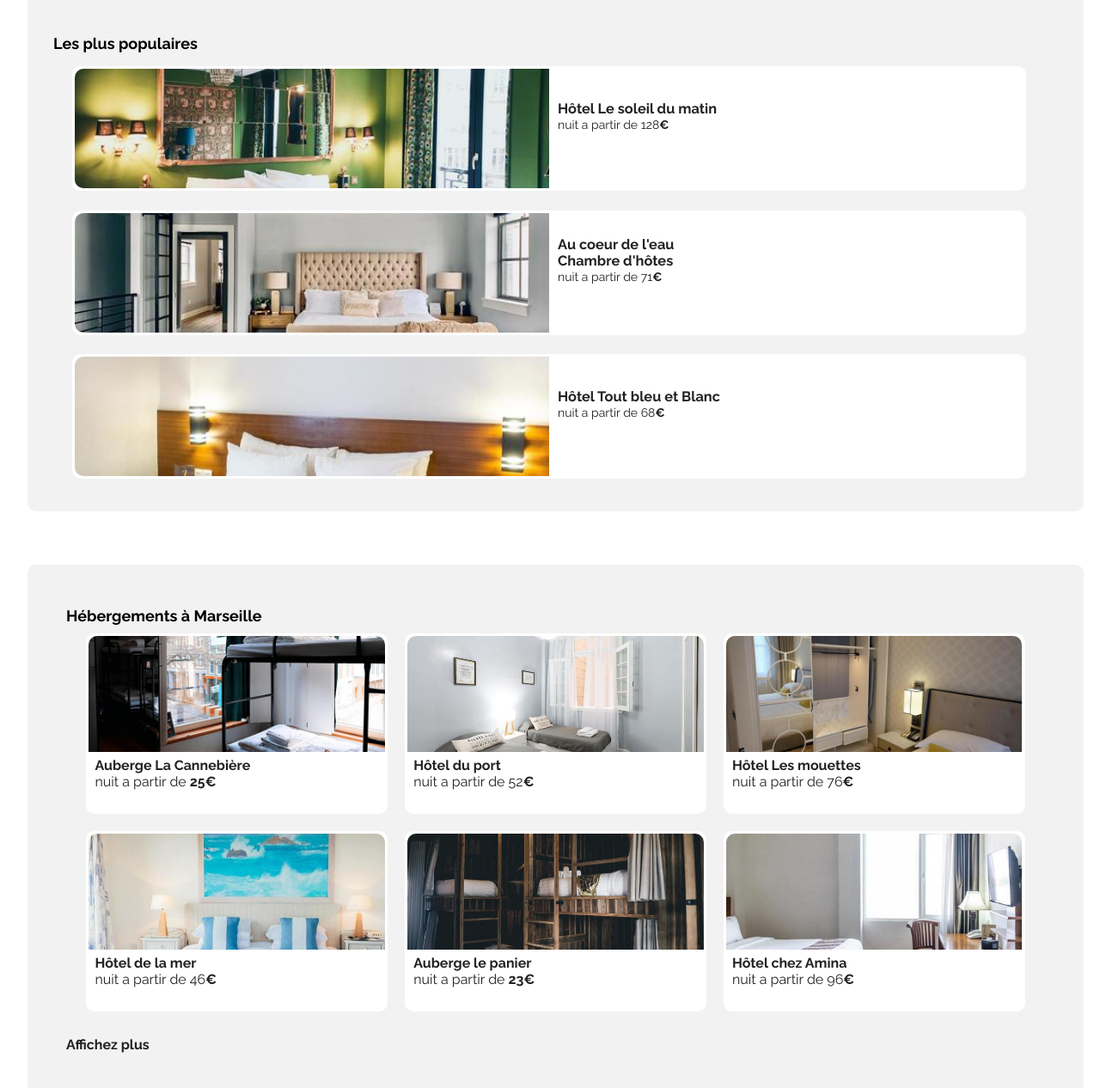
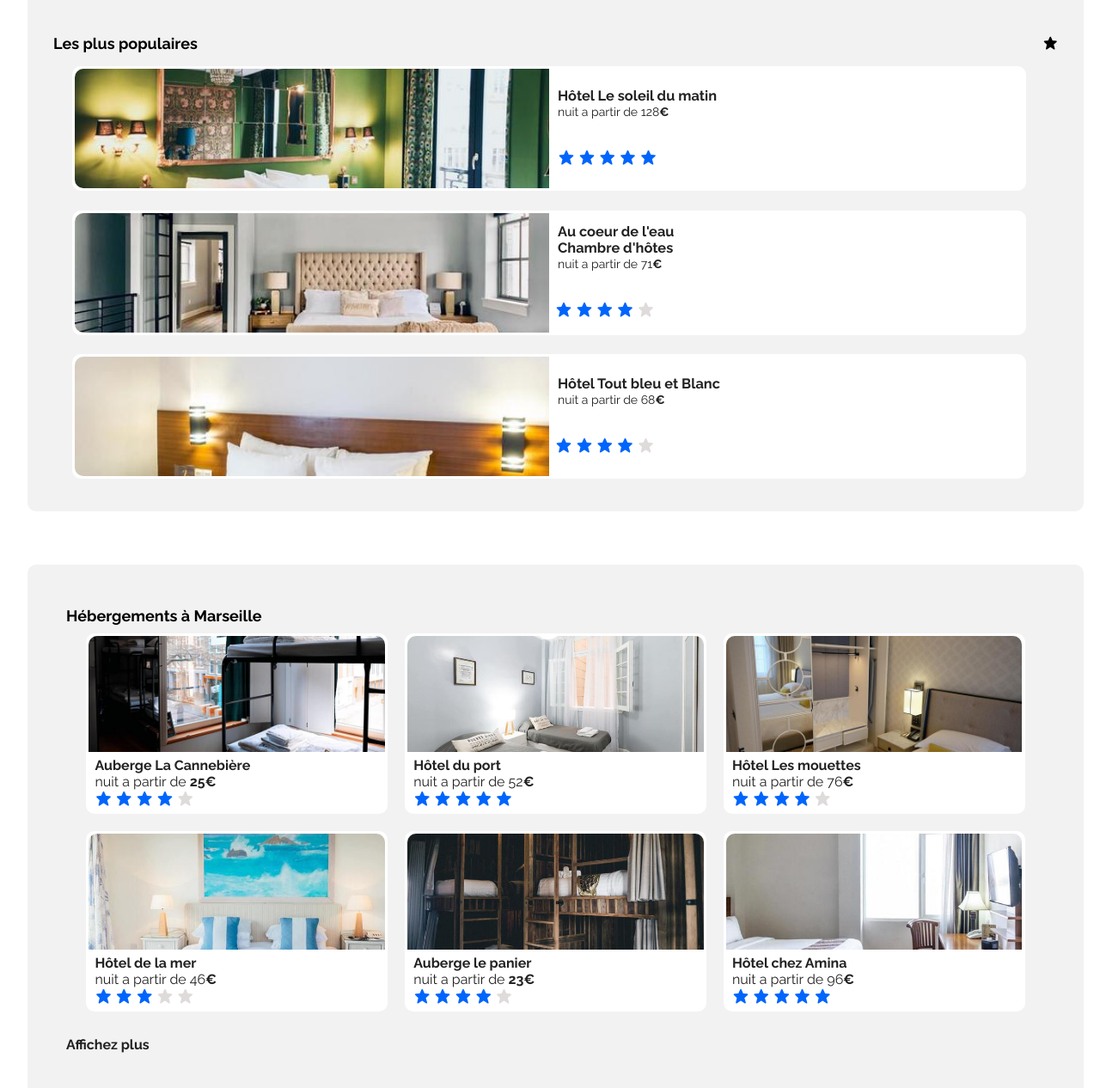
Before and after one commit to Emilien-Ad-10/Projet-Booby, a website: page index.html in a window 1280 px wide. Shown: the part 444-1710 px from the top of the page at 86% size. Drawn offline with nearby package versions, Linux system fonts and the light colour scheme.

Commit message:
modification des icônes avec boxicons terminée

```diff
--- a/css/style.css
+++ b/css/style.css
@@ -407,8 +407,8 @@ input{
     align-items: center;
 }
 
-.fa-info{
-    font-size: 10px;
+.bx-info-circle{
+    font-size:  19px;
     color: #0065FC;
     font-weight: bold;
 }
@@ -596,7 +596,7 @@ i{
     justify-content: space-between;
 }
 
-.div_h2-populaire .fa-star{
+.div_h2-populaire .bxs-star{
     font-size: 18px;
     margin-top: 20px;
     margin-right: 0;
--- a/index.html
+++ b/index.html
@@ -78,7 +78,7 @@
 
                 <div class="info">
                     <div class="icon-info">
-                        <i class="fa-solid fa-info"></i>
+                        <i class='bx bx-info-circle'></i>
                     </div>
                     <p>Plus de 500 logements sont disponible<br class="info-à-la-ligne_responsive"> dans cette ville</p>
                 </div>
@@ -96,11 +96,11 @@
                                     <p class="p_items-hébergement"><span>nuit a partir de </span>25€</p>
                                 </div>
                                 <div class="div_star_hébergement_item-1">
-                                    <i class="fa-solid fa-star"></i>
-                                    <i class="fa-solid fa-star"></i>
-                                    <i class="fa-solid fa-star"></i>
-                                    <i class="fa-solid fa-star"></i>
-                                    <i class="fa-solid fa-star"></i>
+                                    <i class='bx bxs-star'></i>
+                                    <i class='bx bxs-star'></i>
+                                    <i class='bx bxs-star'></i>
+                                    <i class='bx bxs-star'></i>
+                                    <i class='bx bxs-star'></i>
                                 </div>
                             </a>
                             <a class="item_hébergement" href="#">
@@ -110,11 +110,11 @@
                                     <p class="p_items-hébergement"><span>nuit a partir de 52</span>€</p>
                                 </div>
                                 <div class="div_star_div_hébergement">
-                                    <i class="fa-solid fa-star"></i>
-                                    <i class="fa-solid fa-star"></i>
-                                    <i class="fa-solid fa-star"></i>
-                                    <i class="fa-solid fa-star"></i>
-                                    <i class="fa-solid fa-star"></i>
+                                    <i class='bx bxs-star'></i>
+                                    <i class='bx bxs-star'></i>
+                                    <i class='bx bxs-star'></i>
+                                    <i class='bx bxs-star'></i>
+                                    <i class='bx bxs-star'></i>
                                 </div>
                             </a>
                             <a class="item_hébergement" href="#">
@@ -124,11 +124,11 @@
                                     <p class="p_items-hébergement"><span>nuit a partir de 76</span>€</p>
                                 </div>
                                 <div class="div_star_hébergement_item-3">
-                                    <i class="fa-solid fa-star"></i>
-                                    <i class="fa-solid fa-star"></i>
-                                    <i class="fa-solid fa-star"></i>
-                                    <i class="fa-solid fa-star"></i>
-                                    <i class="fa-solid fa-star"></i>
+                                    <i class='bx bxs-star'></i>
+                                    <i class='bx bxs-star'></i>
+                                    <i class='bx bxs-star'></i>
+                                    <i class='bx bxs-star'></i>
+                                    <i class='bx bxs-star'></i>
                                 </div>
                             </a>
                             <a class="item_hébergement" href="#">
@@ -138,11 +138,11 @@
                                     <p class="p_items-hébergement"><span>nuit a partir de 46</span>€</p>
                                 </div>
                                 <div class="div_star_hébergement_item-4">
-                                    <i class="fa-solid fa-star"></i>
-                                    <i class="fa-solid fa-star"></i>
-                                    <i class="fa-solid fa-star"></i>
-                                    <i class="fa-solid fa-star"></i>
-                                    <i class="fa-solid fa-star"></i>
+                                    <i class='bx bxs-star'></i>
+                                    <i class='bx bxs-star'></i>
+                                    <i class='bx bxs-star'></i>
+                                    <i class='bx bxs-star'></i>
+                                    <i class='bx bxs-star'></i>
                                 </div>
                             </a>
                             <a class="item_hébergement" href="#">
@@ -152,11 +152,11 @@
                                     <p class="p_items-hébergement"><span>nuit a partir de </span>23€</p>
                                 </div>
                                 <div class="div_star_hébergement_item-5">
-                                    <i class="fa-solid fa-star"></i>
-                                    <i class="fa-solid fa-star"></i>
-                                    <i class="fa-solid fa-star"></i>
-                                    <i class="fa-solid fa-star"></i>
-                                    <i class="fa-solid fa-star"></i>
+                                    <i class='bx bxs-star'></i>
+                                    <i class='bx bxs-star'></i>
+                                    <i class='bx bxs-star'></i>
+                                    <i class='bx bxs-star'></i>
+                                    <i class='bx bxs-star'></i>
                                 </div>
                                 </a>
                             <a class="item_hébergement" href="#">
@@ -166,11 +166,11 @@
                                     <p class="p_items-hébergement"><span>nuit a partir de 96</span>€</p>
                                 </div>
                                 <div class="div_star_div_hébergement">
-                                    <i class="fa-solid fa-star"></i>
-                                    <i class="fa-solid fa-star"></i>
-                                    <i class="fa-solid fa-star"></i>
-                                    <i class="fa-solid fa-star"></i>
-                                    <i class="fa-solid fa-star"></i>
+                                    <i class='bx bxs-star'></i>
+                                    <i class='bx bxs-star'></i>
+                                    <i class='bx bxs-star'></i>
+                                    <i class='bx bxs-star'></i>
+                                    <i class='bx bxs-star'></i>
                                 </div>
                             </a>
                         </div>
@@ -179,7 +179,7 @@
                     <div class="populaire">
                         <div class="div_h2-populaire">
                             <h2 class="h2_populaire">Les plus populaires</h2>
-                            <i class="fa-solid fa-star"></i>
+                            <i class='bx bxs-star'></i>
                         </div>
                         <div class="grille_populaire">
                             <a class="item_populaire" href="#">
@@ -190,11 +190,11 @@
                                         <p class="p_items-populaire"><span>nuit a partir de 128</span>€</p>
                                     </div>
                                     <div class="div_star_populaire">
-                                        <i class="fa-solid fa-star"></i>
-                                        <i class="fa-solid fa-star"></i>
-                                        <i class="fa-solid fa-star"></i>
-                                        <i class="fa-solid fa-star"></i>
-                                        <i class="fa-solid fa-star"></i>
+                                        <i class='bx bxs-star'></i>
+                                        <i class='bx bxs-star'></i>
+                                        <i class='bx bxs-star'></i>
+                                        <i class='bx bxs-star'></i>
+                                        <i class='bx bxs-star'></i>
                                     </div>
                                 </div>
                             </a>
@@ -206,11 +206,11 @@
                                         <p class="p_items-populaire"><span>nuit a partir de 71</span>€</p>
                                     </div>
                                     <div class="div_star_populaire_item-2">
-                                        <i class="fa-solid fa-star"></i>
-                                        <i class="fa-solid fa-star"></i>
-                                        <i class="fa-solid fa-star"></i>
-                                        <i class="fa-solid fa-star"></i>
-                                        <i class="fa-solid fa-star"></i>
+                                        <i class='bx bxs-star'></i>
+                                        <i class='bx bxs-star'></i>
+                                        <i class='bx bxs-star'></i>
+                                        <i class='bx bxs-star'></i>
+                                        <i class='bx bxs-star'></i>
                                     </div>
                                 </div>
                             </a>
@@ -222,11 +222,11 @@
                                         <p class="p_items-populaire"><span>nuit a partir de 68</span>€</p>
                                     </div>
                                     <div class="div_star_populaire_item-3">
-                                        <i class="fa-solid fa-star"></i>
-                                        <i class="fa-solid fa-star"></i>
-                                        <i class="fa-solid fa-star"></i>
-                                        <i class="fa-solid fa-star"></i>
-                                        <i class="fa-solid fa-star"></i>
+                                        <i class='bx bxs-star'></i>
+                                        <i class='bx bxs-star'></i>
+                                        <i class='bx bxs-star'></i>
+                                        <i class='bx bxs-star'></i>
+                                        <i class='bx bxs-star'></i>
                                     </div>
                                 </div>
                             </a>
```
